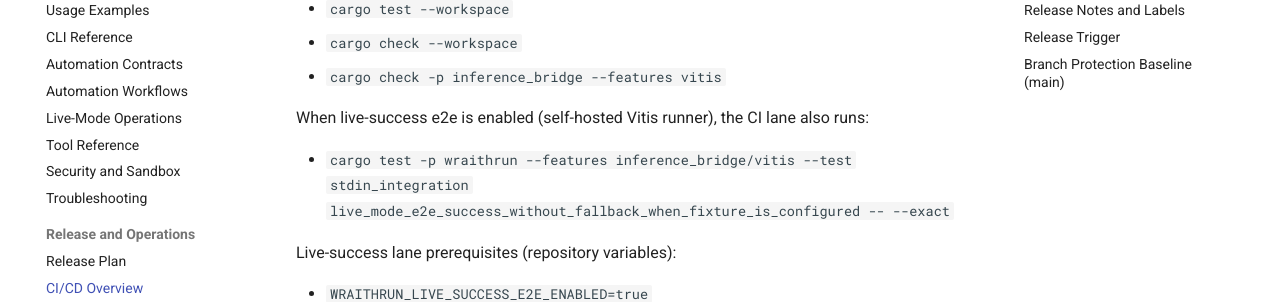
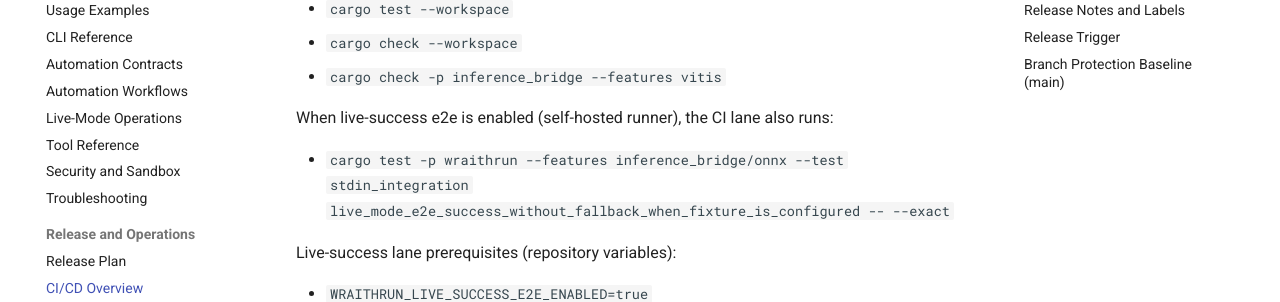
Before and after one commit to Shreyas582/WraithRun, an MkDocs documentation site: the page built from docs/CI_CD.md, in a window 1280 px wide and 900 px high, scrolled down 1341 px. Shown: the part 152-454 px from the top of the window. Built offline with MkDocs 1.6.1 and Material for MkDocs 9.7.7, drawn with Linux system fonts in a browser that asks for light colours; comment, search, counter and statistics services are not loaded; some of the changed text lies outside the part shown.

```diff
--- a/docs/CI_CD.md
+++ b/docs/CI_CD.md
@@ -8,7 +8,7 @@ This repository uses GitHub Actions for quality gates, release planning, and art
   - Runs formatting checks, linting, tests, and cross-platform workspace compilation.
   - Validates feature-gated Vitis build path.
   - Runs live-mode metrics benchmark regression checks and validates machine-readable telemetry thresholds.
-  - Includes an infrastructure-gated live-success e2e lane for Vitis environments (no fallback expected).
+  - Includes an infrastructure-gated live-success e2e lane using ONNX CPU inference on a self-hosted runner (no fallback expected).
   - Cross-platform checks run on Linux, macOS, and Windows.
 
 - `release-drafter.yml`
@@ -48,9 +48,9 @@ Before merge, pull requests should satisfy:
 - `cargo check --workspace`
 - `cargo check -p inference_bridge --features vitis`
 
-When live-success e2e is enabled (self-hosted Vitis runner), the CI lane also runs:
+When live-success e2e is enabled (self-hosted runner), the CI lane also runs:
 
-- `cargo test -p wraithrun --features inference_bridge/vitis --test stdin_integration live_mode_e2e_success_without_fallback_when_fixture_is_configured -- --exact`
+- `cargo test -p wraithrun --features inference_bridge/onnx --test stdin_integration live_mode_e2e_success_without_fallback_when_fixture_is_configured -- --exact`
 
 Live-success lane prerequisites (repository variables):
 
@@ -130,4 +130,4 @@ Optional checks (advisory, not required for every PR):
 
 - `Dependency Vulnerability Audit` (scheduled/manual security workflow)
 - `Release Drafter` (draft notes maintenance)
-- `Live success e2e (self-hosted vitis windows)` (runs only when explicitly enabled)
+- `Live success e2e (self-hosted windows)` (runs only when explicitly enabled)
```
Also changed, not shown: CHANGELOG.md (+3 -0 lines), README.md (+2 -0 lines), docs/cli-reference.md (+1 -1 lines), docs/tool-reference.md (+1 -1 lines), docs/upgrades.md (+2 -0 lines).
